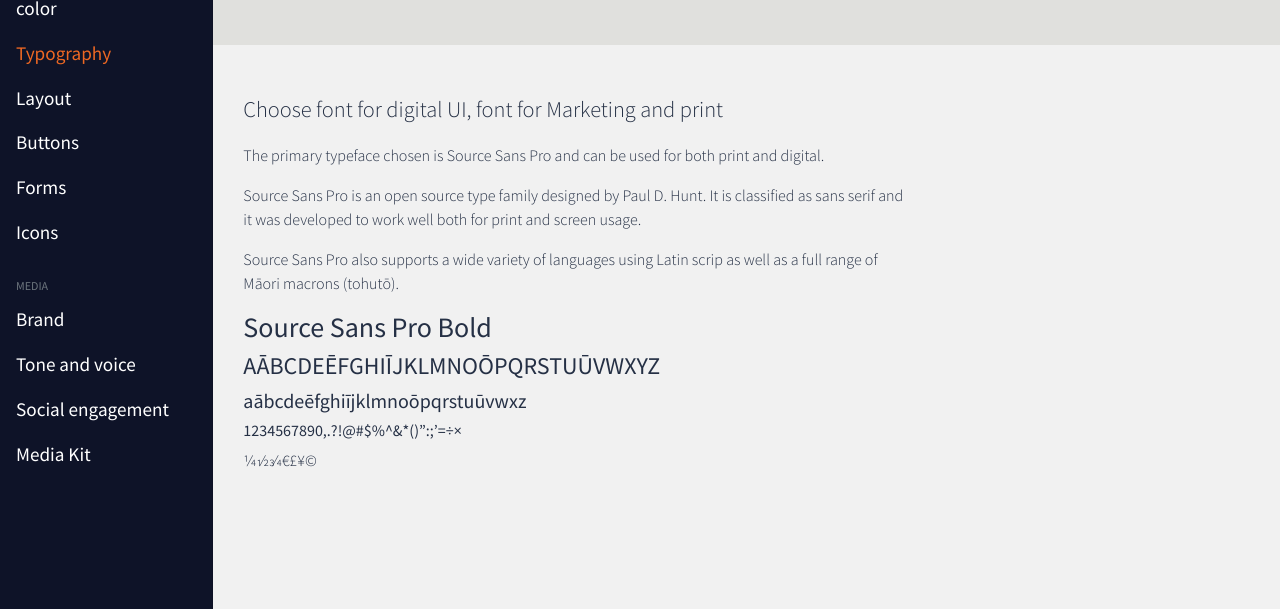
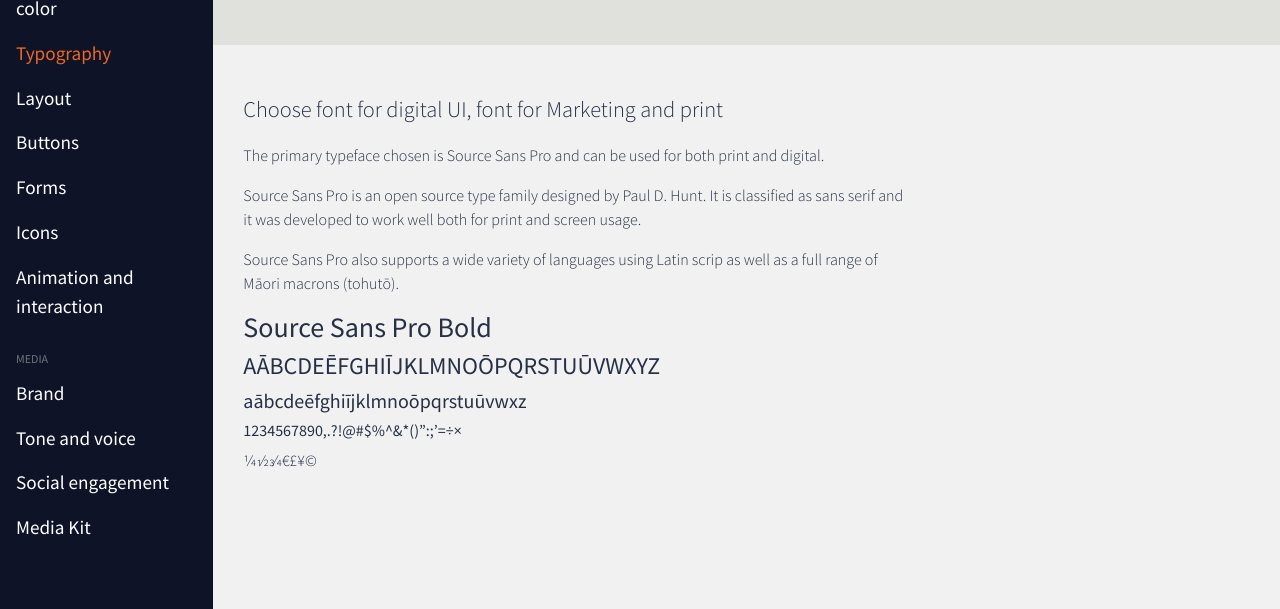
Before and after one commit to rath-prak/boilerplate-bulma, a website: page src/pages/typography.html in a window 1280 px wide. Shown: the part 191-800 px from the top of the page. Drawn offline with nearby package versions, Linux system fonts and the light colour scheme; files that its build step writes are made by us from their sources; files whose address does not match are found by name.

Commit message:
add to side nav

```diff
--- a/src/partials/side-nav.html
+++ b/src/partials/side-nav.html
@@ -44,6 +44,11 @@
             Icons
           </a>
         </li>
+        <li class="nav-item">
+          <a class="nav-link" href="icons.html">
+            Animation and interaction
+          </a>
+        </li>
       </ul>
 
       <h6 class="sidebar-heading d-flex justify-content-between align-items-center px-3 mt-4 mb-1 text-muted">
```
